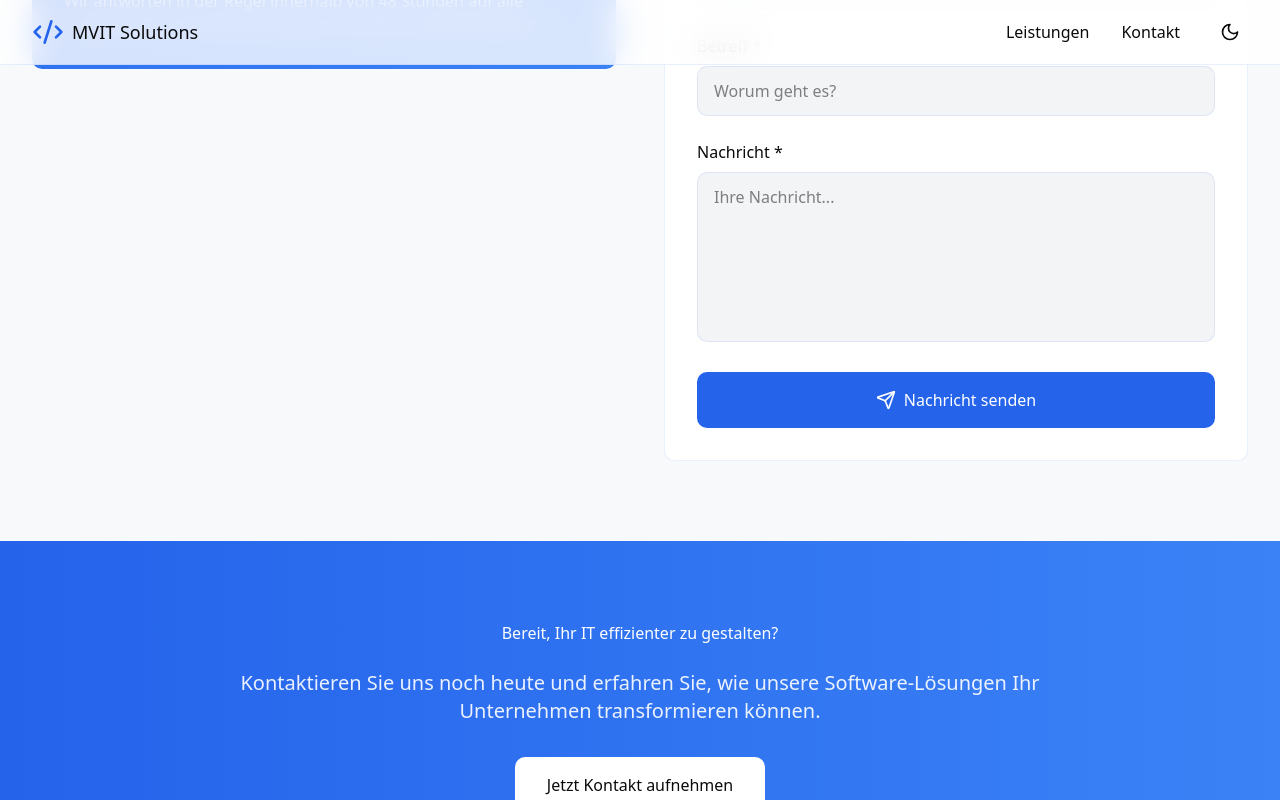
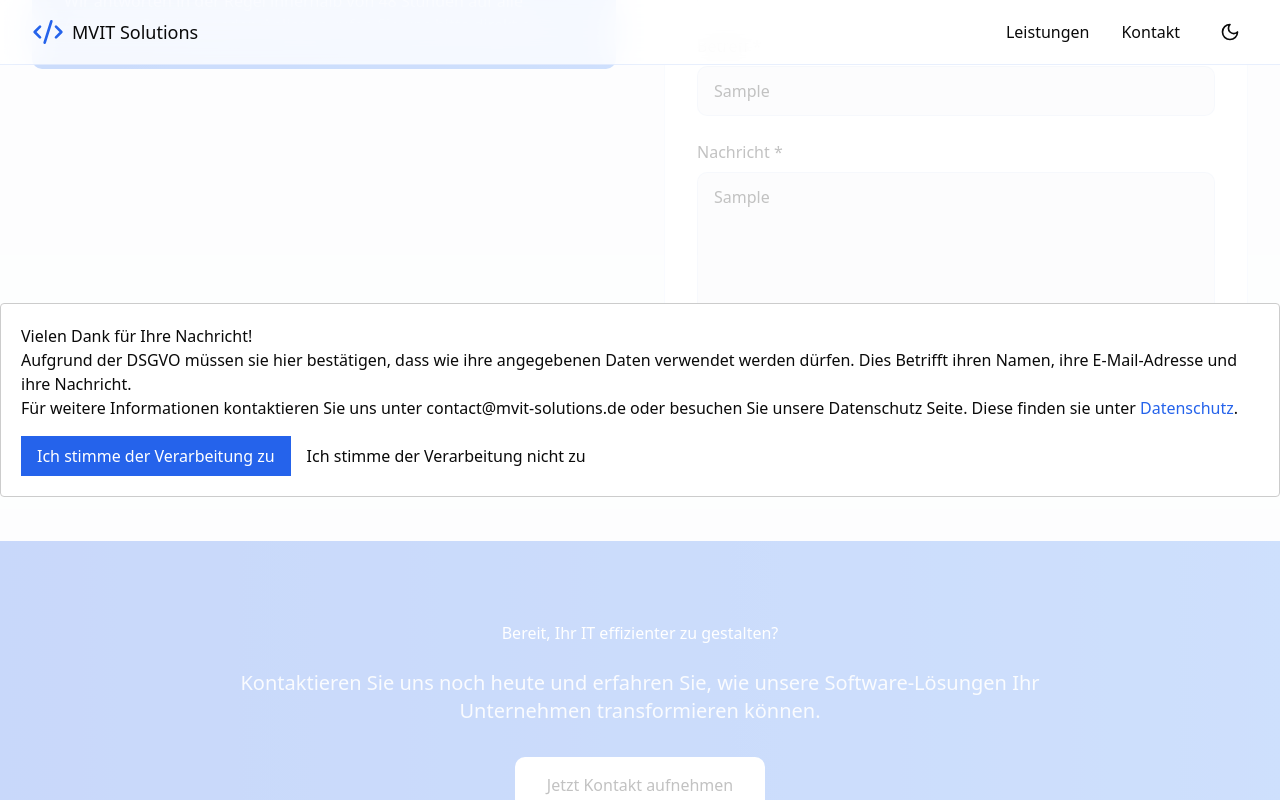
Before and after one commit to marv1101/mvit-website, a React (Vite) app in the folder mvits-webV2/mvits-webV2/: page / in a window 1280 px wide. Both pictures are taken after typing "Sample", "name@example.com", "Sample", "Sample" into the empty fields and a click on the button "Nachricht senden". Shown: the part 2169-2969 px from the top of the page. Built offline with nearby package versions, Linux system fonts and the light colour scheme; no server answers.

Commit message:
added contactForm refactoring needed

```diff
--- a/mvits-webV2/mvits-webV2/src/components/ContactForm.tsx
+++ b/mvits-webV2/mvits-webV2/src/components/ContactForm.tsx
@@ -1,7 +1,51 @@
 import { Mail, Phone, MapPin, Send } from 'lucide-react';
 import { useState } from 'react';
+import toast, { Toaster } from 'react-hot-toast';
+import  Modal from 'react-modal';
 
 export function ContactForm() {
+
+  const [modalIsOpen, setIsOpen] = useState(false);
+  const [allowedToSubmitContactInfo, setAllowedToSubmitContactInfo] = useState(false);
+
+  function openModal() {
+    setIsOpen(true);
+  }
+
+  function closeModal() {
+    setIsOpen(false);
+  }
+
+  function closeModalWithoutConsent() {
+    setAllowedToSubmitContactInfo(false);
+    setIsOpen(false);
+
+    toast.error('Ihre Nachricht konnte nicht gesendet werden, da Sie der Verarbeitung Ihrer Daten nicht zugestimmt haben.');
+  }
+
+  function closeModalWithConsent() {
+    setAllowedToSubmitContactInfo(true);
+    setIsOpen(false);
+
+    toast.success('Ihre Nachricht wurde erfolgreich gesendet!');
+    setFormData({ name: '', email: '', subject: '', message: '' });
+  }
+
+  function afterOpenModal() {
+  }
+
+  const customStyles = {
+  content: {
+    top: '50%',
+    left: '50%',
+    right: 'auto',
+    bottom: 'auto',
+    marginRight: '-50%',
+    transform: 'translate(-50%, -50%)',
+  },
+};
+
+
   const [formData, setFormData] = useState({
     name: '',
     email: '',
@@ -9,11 +53,13 @@ export function ContactForm() {
     message: '',
   });
 
+  Modal.setAppElement('#root'); // Setzt das App-Element für die Modal-Komponente
+
   const handleSubmit = (e: React.FormEvent) => {
     e.preventDefault();
-    // Hier würde die Form-Submission Logik stehen
-    alert('Vielen Dank für Ihre Nachricht! Wir melden uns bald bei Ihnen.');
-    setFormData({ name: '', email: '', subject: '', message: '' });
+
+    openModal(); // Öffnet das Modal nach dem Absenden des Formulars
+
   };
 
   const handleChange = (e: React.ChangeEvent<HTMLInputElement | HTMLTextAreaElement>) => {
@@ -25,6 +71,27 @@ export function ContactForm() {
 
   return (
     <section id="contact" className="py-20 px-4 sm:px-6 lg:px-8">
+      <Toaster position="top-right" reverseOrder={false} />
+      <Modal
+        isOpen={modalIsOpen}
+        onAfterOpen={afterOpenModal}
+        onRequestClose={closeModal}
+        style={customStyles}
+        contentLabel="Submit Modal"
+      >
+
+        <h2>Vielen Dank für Ihre Nachricht!</h2>
+        <p> Aufgrund der DSGVO müssen sie hier bestätigen, dass wie ihre angegebenen Daten verwendet werden dürfen. Dies Betrifft ihren Namen, ihre E-Mail-Adresse und ihre Nachricht.</p>
+        <p> Für weitere Informationen kontaktieren Sie uns unter contact@mvit-solutions.de oder besuchen Sie unsere Datenschutz Seite. Diese finden sie unter <a href="/datenschutz" className="text-primary hover:underline">Datenschutz</a>.</p>
+
+        <button onClick={closeModalWithConsent} className="mt-4 px-4 py-2 bg-primary text-white rounded hover:bg-primary-dark">
+          Ich stimme der Verarbeitung zu
+        </button>
+        <button onClick={closeModalWithoutConsent} className="mt-4 ml-2 px-4 py-2 bg-gray-300 text-gray-700 rounded hover:bg-gray-400">
+          Ich stimme der Verarbeitung nicht zu
+        </button>
+      </Modal>
+
       <div className="max-w-7xl mx-auto">
         <div className="text-center mb-12">
           <h2 className="mb-4">Kontaktieren Sie uns</h2>
```
Also changed, not shown: mvits-webV2/mvits-webV2/package.json (+5 -2 lines), 1 other file (tests, documents, lock files or other folders).
